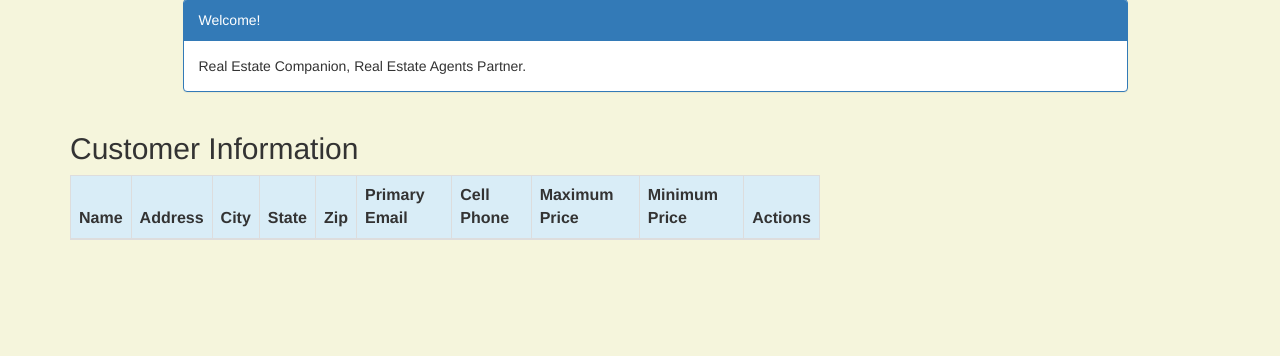
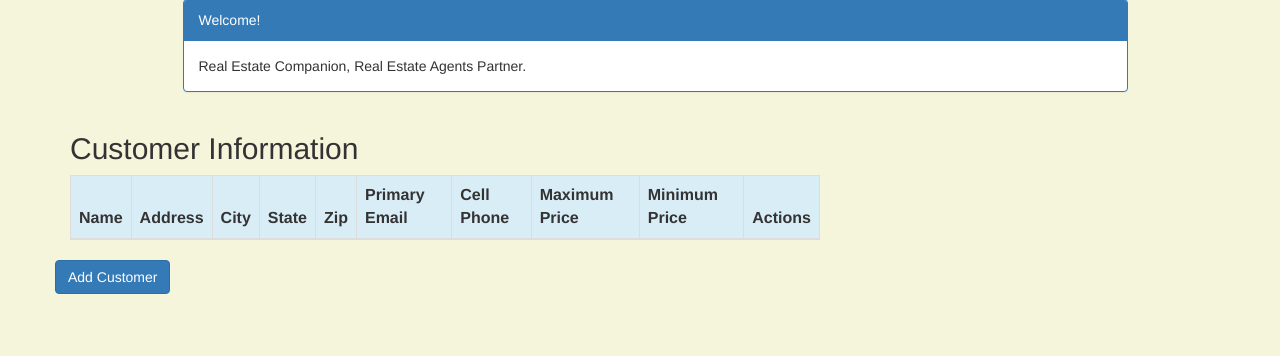
Before and after one commit to anitha1987/re_a1p1, a Django app: page /customer_list in a window 1280 px wide. Shown: the part 73-429 px from the top of the page. Run offline with Django 3.2, Linux system fonts and the light colour scheme; the visitor is signed in with stand-in values (Sample User, id 1); data that the repository does not hold is empty; some libraries are stand-ins or nearby versions.

Commit message:
ImgChange

```diff
--- a/REprop/templates/REprop/customer_list.html
+++ b/REprop/templates/REprop/customer_list.html
@@ -65,11 +65,14 @@
                     </td>
                     <td><a href="{% url 'REprop:property_summary' pk=customer.pk %}"
                            class="btn btn-primary">PropSummary</a>
-
                 </tr>
             {% endfor %}
             </tbody>
         </table>
+        <div class="row">
+                 <a href="{% url 'REprop:customer_new' %}" class="row"><span
+                            class="btn btn-primary">Add Customer</span></a>
+             </div>
 
     </div>
     </body>
--- a/REprop/templates/REprop/property_list.html
+++ b/REprop/templates/REprop/property_list.html
@@ -78,6 +78,10 @@
             {% endfor %}
             </tbody>
         </table>
+        <div class="row">
+                 <a href="{% url 'REprop:property_new' %}" class="row"><span
+                            class="btn btn-primary">Add Property</span></a>
+             </div>
 
     </div>
     </body>
--- a/REprop/templates/REprop/property_summary.html
+++ b/REprop/templates/REprop/property_summary.html
@@ -38,7 +38,7 @@
             </tr>
             </thead>
             <tbody>
-            {% for property in propertys %}
+            {% for property in customers %}
                 <tr>
                     <td>{{ property.prop_number }}</td>
                      <td>{{ property.type }}</td>
--- a/REprop/urls.py
+++ b/REprop/urls.py
@@ -11,9 +11,11 @@ urlpatterns = [
     path('customer_list', views.customer_list, name='customer_list'),
     path('customer/<int:pk>/edit/', views.customer_edit, name='customer_edit'),
     path('customer/<int:pk>/delete/', views.customer_delete, name='customer_delete'),
+path('customer/create/', views.customer_new, name='customer_new'),
     path('property_list', views.property_list, name='property_list'),
     path('property/<int:pk>/edit/', views.property_edit, name='property_edit'),
     path('property/<int:pk>/delete/', views.property_delete, name='property_delete'),
+path('property/create', views.property_new, name='property_new'),
     path('property/<int:pk>/summary', views.property_summary, name='property_summary'),
 
 ]
--- a/REprop/views.py
+++ b/REprop/views.py
@@ -43,6 +43,23 @@ def customer_delete(request, pk):
    customer.delete()
    return redirect('REprop:customer_list')
 
+# customer_Add
+@login_required
+def customer_new(request):
+   if request.method == "POST":
+       form = CustomerForm(request.POST)
+       if form.is_valid():
+           customer = form.save(commit=False)
+           customer.created_date = timezone.now()
+           customer.save()
+           customer = Customer.objects.filter(created_date__lte=timezone.now())
+           return render(request, 'REprop/customer_list.html',
+                         {'customers': customer})
+   else:
+       form = CustomerForm()
+       # print("Else")
+   return render(request, 'REprop/customer_new.html', {'form': form})
+
 # property_list
 @login_required
 def property_list(request):
@@ -76,6 +93,25 @@ def property_delete(request, pk):
    property.delete()
    return redirect('REprop:property_list')
 
+# Property_Add
+@login_required
+def property_new(request):
+   if request.method == "POST":
+       form = PropertyForm(request.POST)
+       if form.is_valid():
+           property = form.save(commit=False)
+           property.created_date = timezone.now()
+           property.save()
+           propertys = Property.objects.filter(created_date__lte=timezone.now())
+           return render(request, 'REprop/property_list.html',
+                         {'propertys': propertys})
+   else:
+       form = PropertyForm()
+       # print("Else")
+   return render(request, 'REprop/property_new.html', {'form': form})
+
+
+# Property_Summary
 @login_required
 def property_summary(request, pk):
     customers = get_object_or_404(Customer, pk=pk)
```
Also changed, not shown: REprop/templates/REprop/customer_new.html (added, +9 -0 lines), REprop/templates/REprop/property_new.html (added, +9 -0 lines), REprop/static/images/no_image.png.
